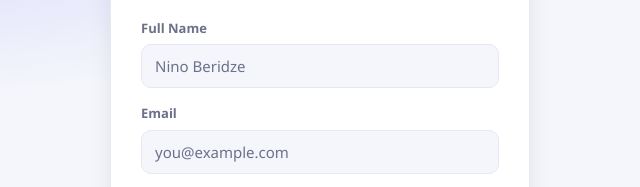
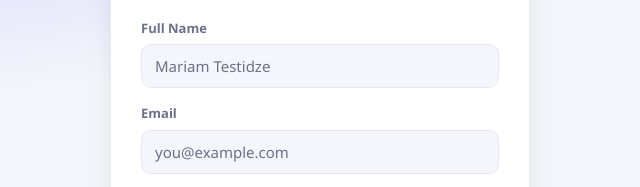
Before and after one commit to maribostashvili-93/10x-crm-Mariami-Bostashvili, a plain HTML site: page signup.html in a window 1280 px wide. Shown: the part 181-368 px from the top of the page, 320-960 px from the left. Drawn offline with Linux system fonts and the light colour scheme.

Commit message:
Update signup name placeholder

```diff
--- a/signup.html
+++ b/signup.html
@@ -19,7 +19,7 @@
       <form id="signupForm" novalidate>
         <div class="field">
           <label for="fullName">Full Name</label>
-          <input class="input" type="text" id="fullName" placeholder="Nino Beridze">
+          <input class="input" type="text" id="fullName" placeholder="Mariam Testidze">
           <small class="error-text" id="fullNameErr"></small>
         </div>
         <div class="field">
```
